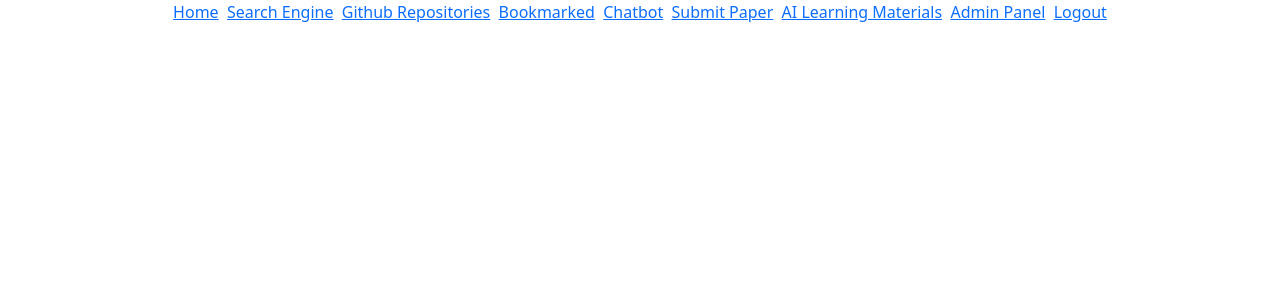
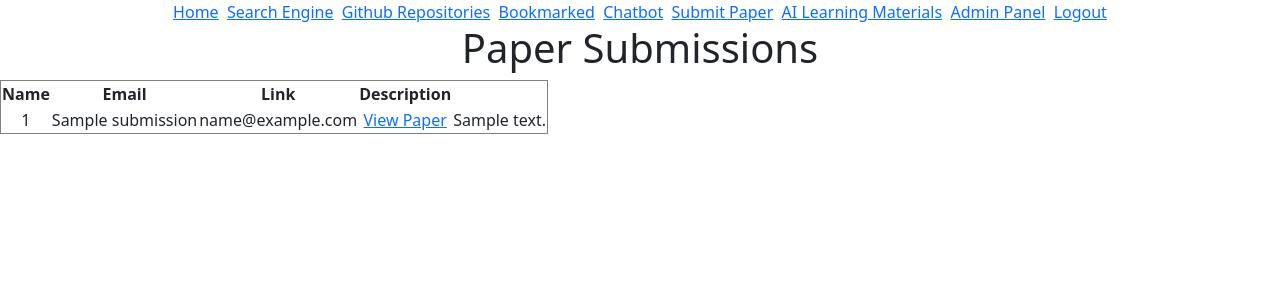
Before and after one commit to Castellanos02/CS256_HW1, a Flask app: page /approve in a window 1280 px wide. Shown: the top 300 px of the page. Run offline with Flask 3, Linux system fonts and the light colour scheme; the visitor is signed in with stand-in values (Sample User, id 1); tables that the repository leaves empty hold one stand-in row (values such as "Sample post").

Commit message:
admin can view submitted papers

```diff
--- a/app.py
+++ b/app.py
@@ -422,7 +422,8 @@ def learning():
 def approve():
     if session.get('is_admin') != 1:
         return render_template('login.html')
-    return render_template('approve_page.html',is_admin=session.get('is_admin', 0))
+    pending_submission = paper_submission.query.all()
+    return render_template('approve_page.html',is_admin=session.get('is_admin', 0), pending_submission=pending_submission)
 
 @app.route('/logout')
 def logout():
--- a/templates/approve_page.html
+++ b/templates/approve_page.html
@@ -1,5 +1,29 @@
 {% extends "header.html" %}
+{% block content %}
+<h1>Paper Submissions</h1>
 
+{% if pending_submission %}
+    <table border="1">
+        <tr>
+            <th>Name</th>
+            <th>Email</th>
+            <th>Link</th>
+            <th>Description</th>
+        </tr>
+        {% for pending_submission in pending_submission %}
+        <tr>
+            <td>{{ pending_submission.id }}</td>
+            <td>{{ pending_submission.name }}</td>
+            <td>{{ pending_submission.email }}</td>
+            <td><a href="{{ pending_submission.link }}" target="_blank">View Paper</a></td>
+            <td>{{ pending_submission.description }}</td>
+        </tr>
+        {% endfor %}
+    </table>
+{% else %}
+    <p>No submissions found.</p>
+{% endif %}
 
+{% endblock %}
 </body>
 </html>
```
